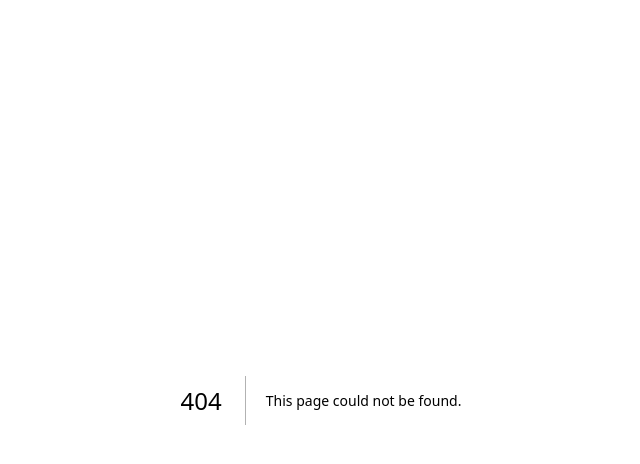
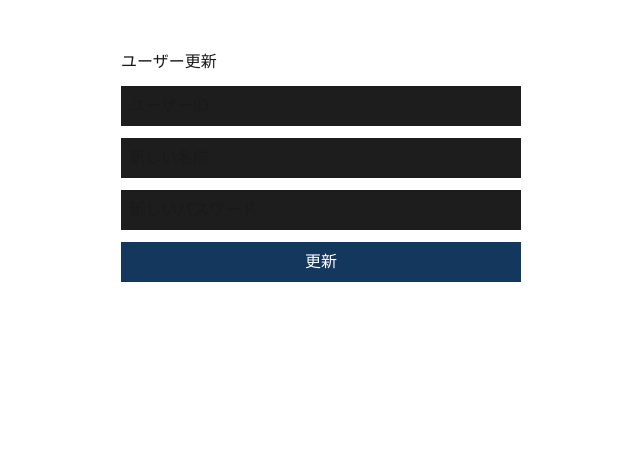
Before and after one commit to 1068haruto/python_study, a Next.js app in the folder frontend/: page /users/update in a window 1280 px wide. Before the commit this address had no page. Shown: the top 464 px of the page, without its empty margins (319-959 px from the left). Built offline with nearby package versions, Linux system fonts and the light colour scheme.

Commit message:
feat: add page, form, style for update func

```diff
--- a/frontend/src/app/page.tsx
+++ b/frontend/src/app/page.tsx
@@ -8,9 +8,10 @@ export default function Home() {
       <p>ユーザーの作成と削除ができる</p>
 
       <div className={styles.links}>
-        <Link href="/users/list"><button>ユーザー一覧</button></Link>
-        <Link href="/users/create"><button>ユーザー作成</button></Link>
-        <Link href="/users/delete"><button>ユーザー削除</button></Link>
+        <Link href="/users/list"><button>一覧ページ</button></Link>
+        <Link href="/users/create"><button>作成ページ</button></Link>
+        <Link href="/users/update"><button>更新ページ</button></Link>
+        <Link href="/users/delete"><button>削除ページ</button></Link>
       </div>
     </main>
   );
--- /dev/null
+++ b/frontend/src/app/users/update/UpdateForm.module.scss
@@ -0,0 +1,25 @@
+.form {
+  display: flex;
+  flex-direction: column;
+  max-width: 400px;
+  margin: 50px auto;
+  gap: 12px;
+
+  input {
+    padding: 8px;
+    font-size: 16px;
+    background-color: rgb(29, 29, 29);
+  }
+
+  button {
+    padding: 8px;
+    background-color: #14375e;
+    color: white;
+    border: none;
+    cursor: pointer;
+
+    &:hover {
+      background-color: #005dc1;
+    }
+  }
+}
--- /dev/null
+++ b/frontend/src/app/users/update/UpdateForm.tsx
@@ -0,0 +1,43 @@
+'use client';
+
+import { useState } from 'react';
+import styles from './UpdateForm.module.scss';
+
+export default function UpdateForm() {
+  const [userId, setUserId] = useState('');
+  const [name, setName] = useState('');
+  const [password, setPassword] = useState('');
+  const [message, setMessage] = useState('');
+  const [updatedUserId, setUpdatedUserId] = useState<number | null>(null);
+
+  // 更新ボタン押下時に実行
+	const handleSubmit = async (e: React.FormEvent) => {
+  	e.preventDefault();
+
+  	const body: any = {};
+  	if (name !== '') body.name = name;
+  	if (password !== '') body.password = password;
+
+  	const res = await fetch(`http://localhost:8000/users/update/${userId}`, {
+ 	  	method: 'PUT',
+    	headers: { 'Content-Type': 'application/json' },
+    	body: JSON.stringify(body),
+  	});
+
+  	const data = await res.json();
+  	setMessage(data.message);
+    setUpdatedUserId(data.user_id);
+	};
+
+  return (
+    <form onSubmit={handleSubmit} className={styles.form}>
+      <h1>ユーザー更新</h1>
+      <input type="number" placeholder="ユーザーID" value={userId} onChange={(e) => setUserId(e.target.value)} />
+      <input type="text" placeholder="新しい名前" value={name} onChange={(e) => setName(e.target.value)} />
+      <input type="password" placeholder="新しいパスワード" value={password} onChange={(e) => setPassword(e.target.value)} />
+      <button type="submit">更新</button>
+      <p>{message}</p>
+      {updatedUserId !== null && <p>更新されたユーザーID: {updatedUserId}</p>}
+    </form>
+  );
+}
--- /dev/null
+++ b/frontend/src/app/users/update/page.tsx
@@ -0,0 +1,9 @@
+import UpdateForm from './UpdateForm';
+
+export default function UpdateUserPage() {
+  return (
+    <main>
+      <UpdateForm />
+    </main>
+  );
+}
```
